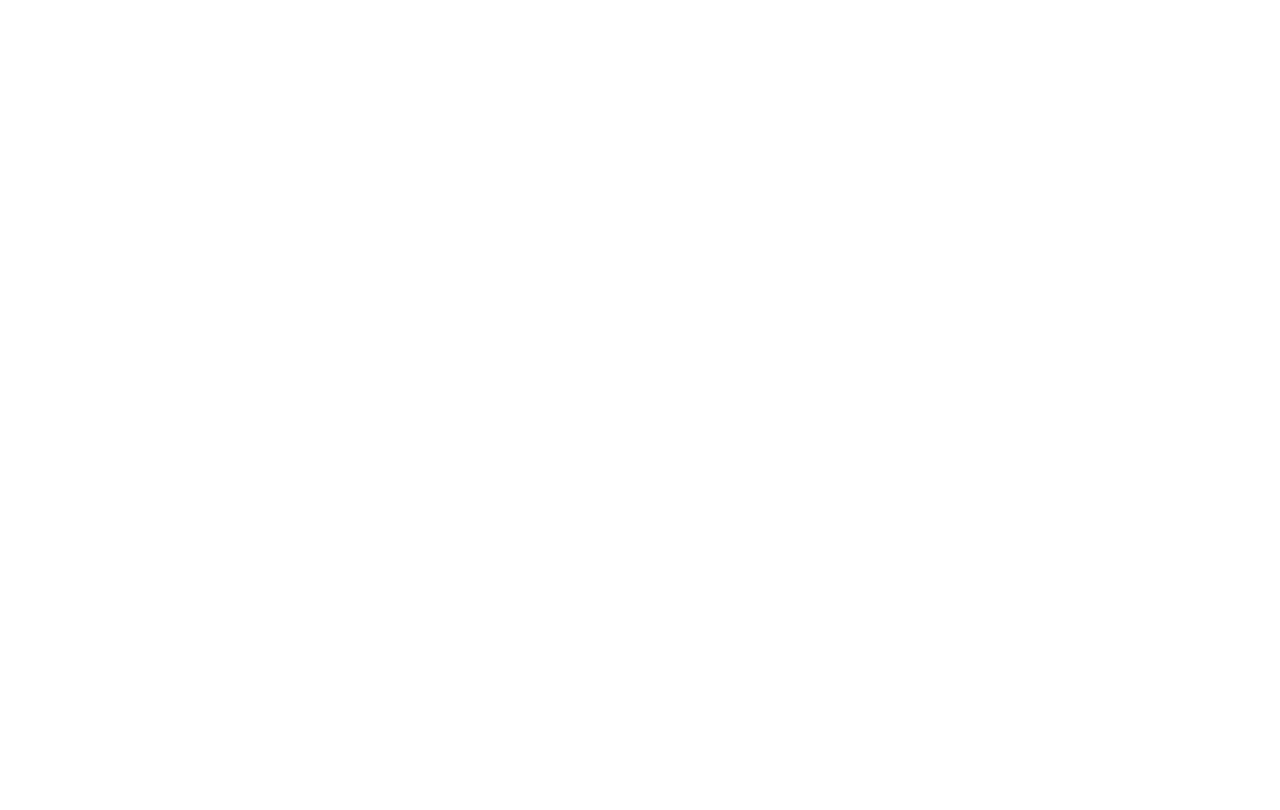
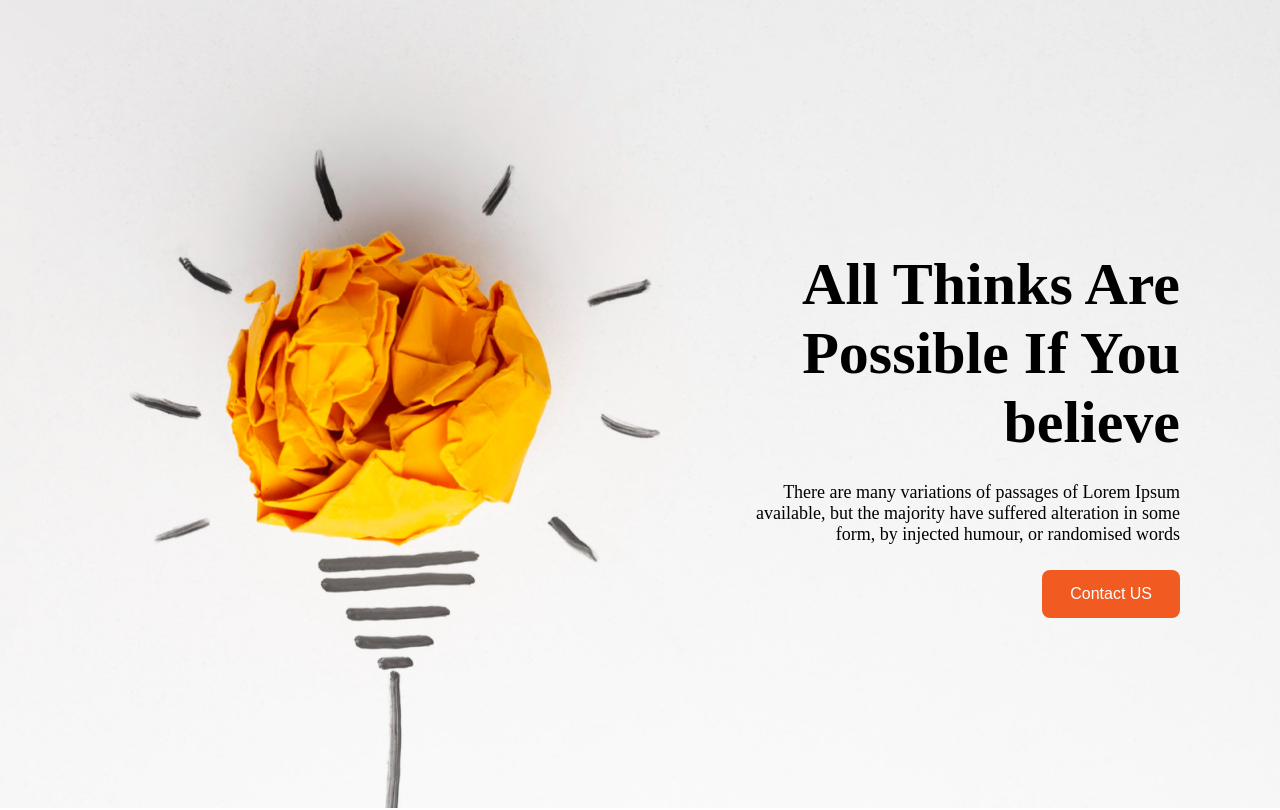
Before and after one commit to Mohammadashif007/about-me, a plain HTML site: page index.html in a window 1280 px wide. Shown: the top 810 px of the page. Drawn offline with Linux system fonts and the light colour scheme.

Commit message:
header section done

```diff
--- a/index.html
+++ b/index.html
@@ -1,14 +1,37 @@
 <!DOCTYPE html>
 <html lang="en">
     <head>
-    <meta charset="UTF-8">
-    <meta name="viewport" content="width=device-width, initial-scale=1.0">
+        <meta charset="UTF-8" />
+        <meta name="viewport" content="width=device-width, initial-scale=1.0" />
         <title>About Me</title>
-    <link rel="stylesheet" href="style.css">
+        <link rel="stylesheet" href="style.css" />
     </head>
     <body>
-    <header></header>
-    <main></main>
+        <header>
+            <div class="header-img"></div>
+            <div class="header-text">
+                <h2>
+                    All Thinks Are <br />
+                    Possible If You <br />
+                    believe
+                </h2>
+                <p>
+                    There are many variations of passages of Lorem Ipsum <br />
+                    available, but the majority have suffered alteration in some
+                    <br />
+                    form, by injected humour, or randomised words
+                </p>
+                <button>Contact US</button>
+            </div>
+        </header>
+        <main>
+            <section class="failure">
+                <div>
+                    <img src="images/person.png" alt="">
+                </div>
+                <div></div>
+            </section>
+        </main>
         <footer></footer>
     </body>
 </html>
--- a/style.css
+++ b/style.css
@@ -2,3 +2,40 @@
     margin: 0;
     padding: 0;
 }
+header{
+    background-image: url('images/banner/banner1.png');
+    background-position: cover;
+    background-repeat: no-repeat;
+    /* background-size: 100%; */
+    text-align: right;
+    /* align-items: center; */
+    /* justify-content: center; */
+    padding: 100px;
+    display: flex;
+}
+header h2 {
+    font-size: 60px;
+
+}
+header p {
+    font-size: 18px;
+    margin: 25px 0;
+}
+header button {
+    background-color: #F15B22;
+    padding: 15px 28px;
+    border: none;
+    border-radius: 8px;
+    color: white;
+    font-size: 16px;
+}
+.header-img {
+    width: 50%;
+}
+.header-text {
+    width: 50%;
+    margin: 150px 0;
+}
+.failure {
+    display: flex;
+}
```
Also changed, not shown: images/banner/banner1.png (added), images/banner/banner2.png (added), images/banner/banner3.png (added), images/gradient1.png (added), images/gradient2.png (added), images/gradient3.png (added), images/icons/ecom.png (added), images/icons/fb.png (added), images/icons/js.png (added), images/icons/smoke.png (added), images/icons/twitter.png (added), images/icons/web.png (added), images/icons/youtube.png (added), images/person.png (added), 1 more files. Lines whose indentation alone changed are shown as unchanged.
